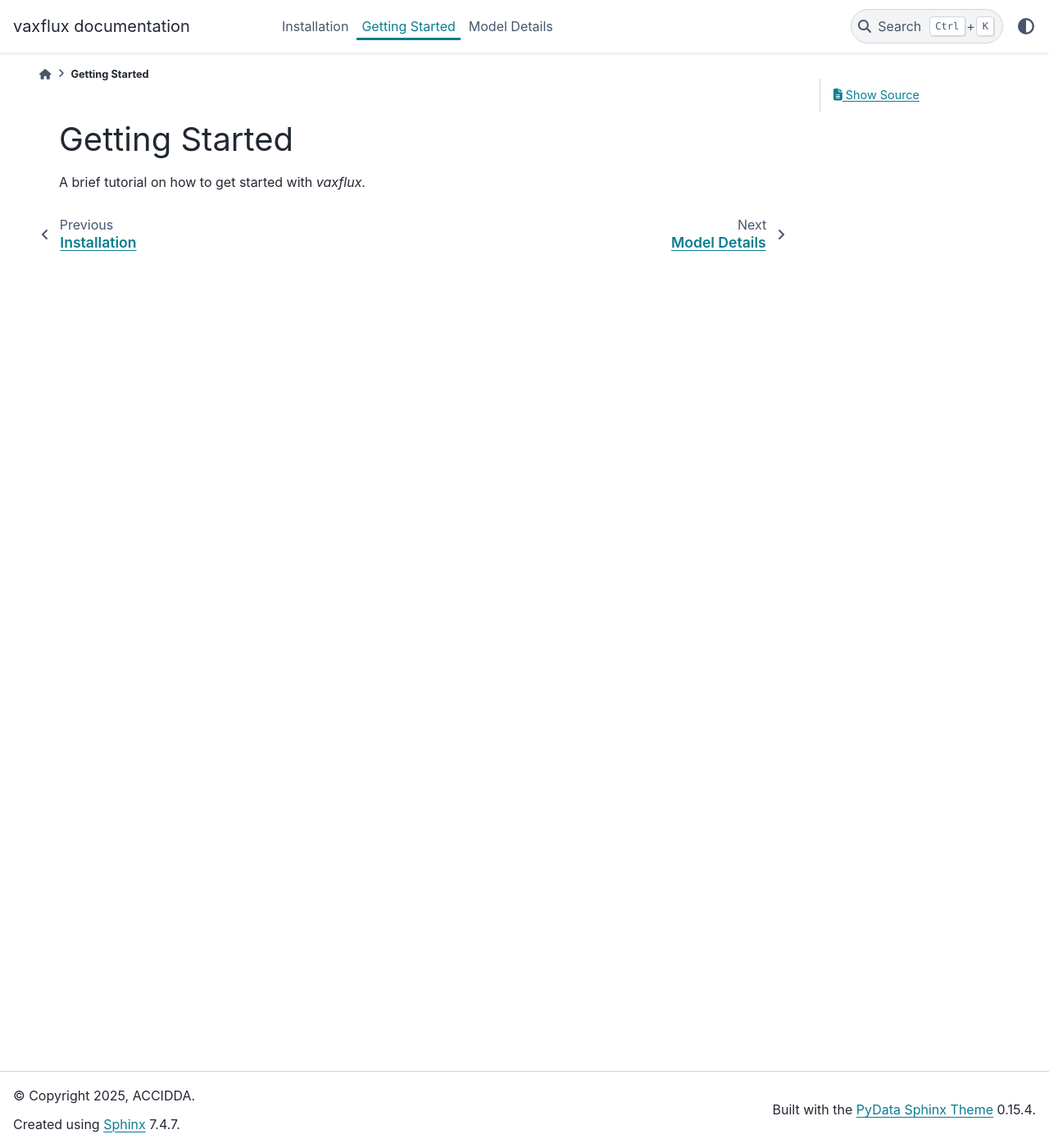
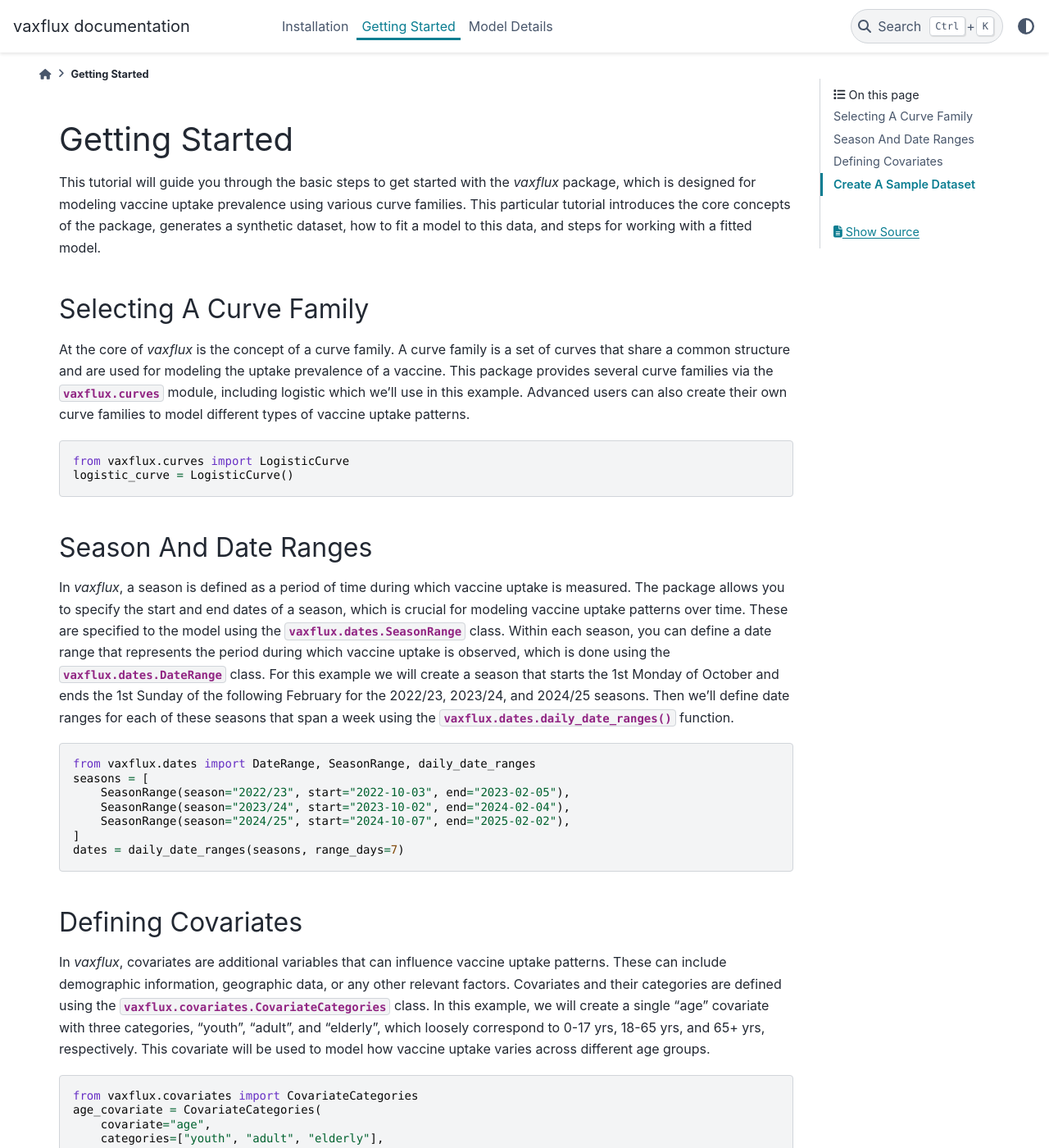
Before and after one commit to ACCIDDA/vaxflux, a Sphinx documentation site: the page built from docs/getting_started.rst, in a window 1280 px wide and 1400 px high. Shown: the whole window at 82% size. Built offline with Sphinx 7.4.7 and the PyData theme 0.15.4, drawn with Linux system fonts in a browser that asks for light colours; pages that are not in the unit, such as notebooks, are missing from menus; some of the changed text lies outside the part shown.

Commit message:
Initial work on "Getting Started" documentation

```diff
--- a/docs/getting_started.rst
+++ b/docs/getting_started.rst
@@ -1,4 +1,47 @@
 Getting Started
 ===============
 
-A brief tutorial on how to get started with `vaxflux`.
+This tutorial will guide you through the basic steps to get started with the `vaxflux` package, which is designed for modeling vaccine uptake prevalence using various curve families. This particular tutorial introduces the core concepts of the package, generates a synthetic dataset, how to fit a model to this data, and steps for working with a fitted model.
+
+Selecting A Curve Family
+------------------------
+
+At the core of `vaxflux` is the concept of a curve family. A curve family is a set of curves that share a common structure and are used for modeling the uptake prevalence of a vaccine. This package provides several curve families via the :obj:`vaxflux.curves` module, including logistic which we'll use in this example. Advanced users can also create their own curve families to model different types of vaccine uptake patterns.
+
+.. code-block:: python
+
+    from vaxflux.curves import LogisticCurve
+    logistic_curve = LogisticCurve()
+
+Season And Date Ranges
+----------------------
+
+In `vaxflux`, a season is defined as a period of time during which vaccine uptake is measured. The package allows you to specify the start and end dates of a season, which is crucial for modeling vaccine uptake patterns over time. These are specified to the model using the :obj:`vaxflux.dates.SeasonRange` class. Within each season, you can define a date range that represents the period during which vaccine uptake is observed, which is done using the :obj:`vaxflux.dates.DateRange` class. For this example we will create a season that starts the 1st Monday of October and ends the 1st Sunday of the following February for the 2022/23, 2023/24, and 2024/25 seasons. Then we'll define date ranges for each of these seasons that span a week using the :func:`vaxflux.dates.daily_date_ranges` function.
+
+.. code-block:: python
+
+    from vaxflux.dates import DateRange, SeasonRange, daily_date_ranges
+    seasons = [
+        SeasonRange(season="2022/23", start="2022-10-03", end="2023-02-05"),
+        SeasonRange(season="2023/24", start="2023-10-02", end="2024-02-04"),
+        SeasonRange(season="2024/25", start="2024-10-07", end="2025-02-02"),
+    ]
+    dates = daily_date_ranges(seasons, range_days=7)
+
+Defining Covariates
+-------------------
+
+In `vaxflux`, covariates are additional variables that can influence vaccine uptake patterns. These can include demographic information, geographic data, or any other relevant factors. Covariates and their categories are defined using the :obj:`vaxflux.covariates.CovariateCategories` class. In this example, we will create a single "age" covariate with three categories, "youth", "adult", and "elderly", which loosely correspond to 0-17 yrs, 18-65 yrs, and 65+ yrs, respectively. This covariate will be used to model how vaccine uptake varies across different age groups.
+
+.. code-block:: python
+
+    from vaxflux.covariates import CovariateCategories
+    age_covariate = CovariateCategories(
+        covariate="age",
+        categories=["youth", "adult", "elderly"],
+    )
+
+Create A Sample Dataset
+-----------------------
+
+As a first step in using the package you can create a sample dataset with :func:`vaxflux.data.sample_dataset`. This will create a dataset with the same data generating process that the model assumes in the format needed for `vaxflux`.
```
